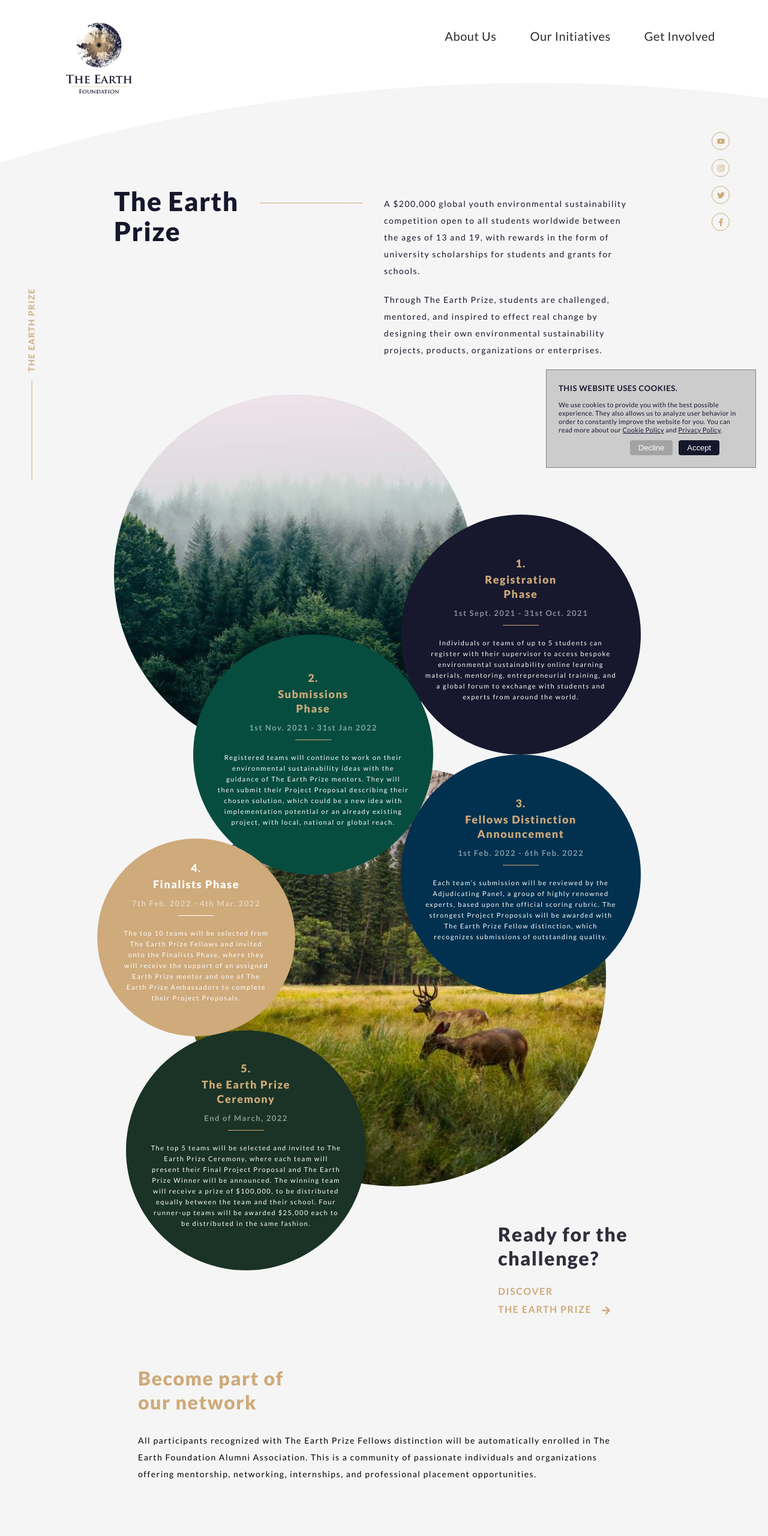
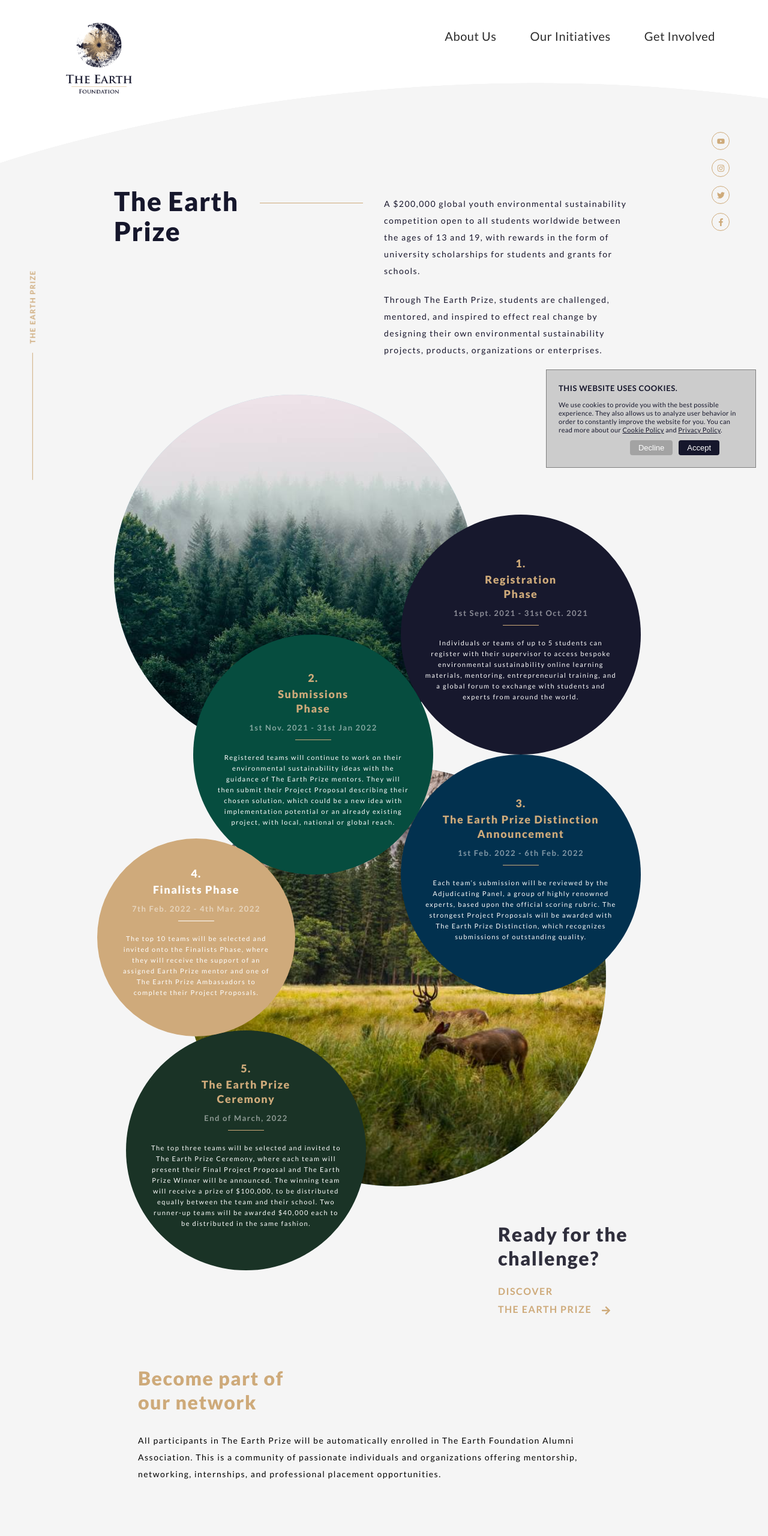
Before and after one commit to GaddMaster/earth-foundation, a Next.js app: page /earth-prize in a window 1280 px wide. Shown: the top 2561 px of the page at 60% size. Built offline with nearby package versions, Linux system fonts and the light colour scheme.

Commit message:
Add changes to prior pages texts

```diff
--- a/assets/content.js
+++ b/assets/content.js
@@ -304,7 +304,7 @@ const faqsEarthPrize = [
             },
             {
                 question: 'Are there consequences for dropping out of The Earth Prize?',
-                answer: 'Individual students or team members as well as entire teams are allowed to withdraw from The Earth Prize at any stage without consequences. However, in such an event, the participant/s will no longer have access to The Earth Prize online learning platform. Participants who withdraw from the competition once they have already been recognized with The Earth Prize Fellows or The Earth Prize Finalist distinction can keep their distinctions and still get access to The Earth Prize Alumni network if they wish to do so.',
+                answer: 'Individual students or team members as well as entire teams are allowed to withdraw from The Earth Prize at any stage without consequences. However, in such an event, the participant/s will no longer have access to The Earth Prize online learning platform. Participants who withdraw from the competition can keep the distinctions obtained in it and still get access to The Earth Prize Alumni network if they wish to do so.',
             },
             {
                 question: 'Can a team be disqualified?',
--- a/pages/earth-prize.jsx
+++ b/pages/earth-prize.jsx
@@ -101,14 +101,14 @@ const EarthPrize = () => {
                                 <span>3.</span>
                             </div>
                             <div className = {styles.header}>
-                                <span>Fellows Distinction Announcement</span>
+                                <span>The Earth Prize Distinction Announcement</span>
                             </div>
                             <div className = {styles.timeline}>
                                 <span>1st Feb. 2022 - 6th Feb. 2022</span>
                             </div>
                             <div className = {styles.divider}></div>
                             <div className = {styles.desc}>
-                                <span>Each team’s submission will be reviewed by the Adjudicating Panel, a group of highly renowned experts, based upon the official scoring rubric. The strongest Project Proposals will be awarded with The Earth Prize Fellow distinction, which recognizes submissions of outstanding quality.</span>
+                                <span>Each team’s submission will be reviewed by the Adjudicating Panel, a group of highly renowned experts, based upon the official scoring rubric. The strongest Project Proposals will be awarded with The Earth Prize Distinction, which recognizes submissions of outstanding quality.</span>
                             </div>
                         </div>
                     </div>
@@ -128,7 +128,7 @@ const EarthPrize = () => {
                             </div>
                             <div className = {styles.divider} style = {{ background: "white" }} />
                             <div className = {styles.desc}>
-                                <span>The top 10 teams will be selected from The Earth Prize Fellows and invited onto the Finalists Phase, where they will receive the support of an assigned Earth Prize mentor and one of The Earth Prize Ambassadors to complete their Project Proposals.</span>
+                                <span>The top 10 teams will be selected and invited onto the Finalists Phase, where they will receive the support of an assigned Earth Prize mentor and one of The Earth Prize Ambassadors to complete their Project Proposals.</span>
                             </div>
                         </div>
                     </div>
@@ -145,7 +145,7 @@ const EarthPrize = () => {
                             </div>
                             <div className = {styles.divider} />
                             <div className = {styles.desc}>
-                                <span>The top 5 teams will be selected and invited to The Earth Prize Ceremony, where each team will present their Final Project Proposal and The Earth Prize Winner will be announced. The winning team will receive a prize of $100,000, to be distributed equally between the team and their school. Four runner-up teams will be awarded $25,000 each to be distributed in the same fashion.</span>
+                                <span>The top three teams will be selected and invited to The Earth Prize Ceremony, where each team will present their Final Project Proposal and The Earth Prize Winner will be announced. The winning team will receive a prize of $100,000, to be distributed equally between the team and their school. Two runner-up teams will be awarded $40,000 each to be distributed in the same fashion.</span>
                             </div>
                         </div>
                     </div>
@@ -173,7 +173,7 @@ const EarthPrize = () => {
                         <div>our network</div>
                     </div>
                     <div className = {styles.desc}>
-                        <span>All participants recognized with The Earth Prize Fellows distinction will be automatically enrolled in The Earth Foundation Alumni Association. This is a community of passionate individuals and organizations offering mentorship, networking, internships, and professional placement opportunities.</span>
+                        <span>All participants in The Earth Prize will be automatically enrolled in The Earth Foundation Alumni Association. This is a community of passionate individuals and organizations offering mentorship, networking, internships, and professional placement opportunities.</span>
                     </div>
                 </div>
                 <PersonViewer
--- a/styles/awards.module.scss
+++ b/styles/awards.module.scss
@@ -70,7 +70,7 @@
             margin: 0px 0px 40px 0px;
             @media (max-width: $breakpoint) {
                 img {
-                    min-width: calc(100% + 40px);
+                    min-width: 100%;
                 }
             }
             @media (min-width: $breakpoint) {
--- a/styles/cover.module.scss
+++ b/styles/cover.module.scss
@@ -4,7 +4,7 @@
 .cover {
     width: calc(100%);
     height: 100vh;
-    min-height: 700px;
+    min-height: 780px;
     display: flex;
     justify-content: flex-end;
     align-items: center;
--- a/styles/slide.section.module.scss
+++ b/styles/slide.section.module.scss
@@ -11,6 +11,7 @@
     z-index: 1;
     bottom: 0;
     width: 40vh;
+    min-width: 350px;
     transform: rotate(-90deg);
     transform-origin: bottom left;
 
@@ -20,7 +21,7 @@
 
     .name {
         text-transform: uppercase;
-        font-size: 14px;
+        font-size: 12px;
         font-weight: 700;
         white-space: nowrap;
     }
```
